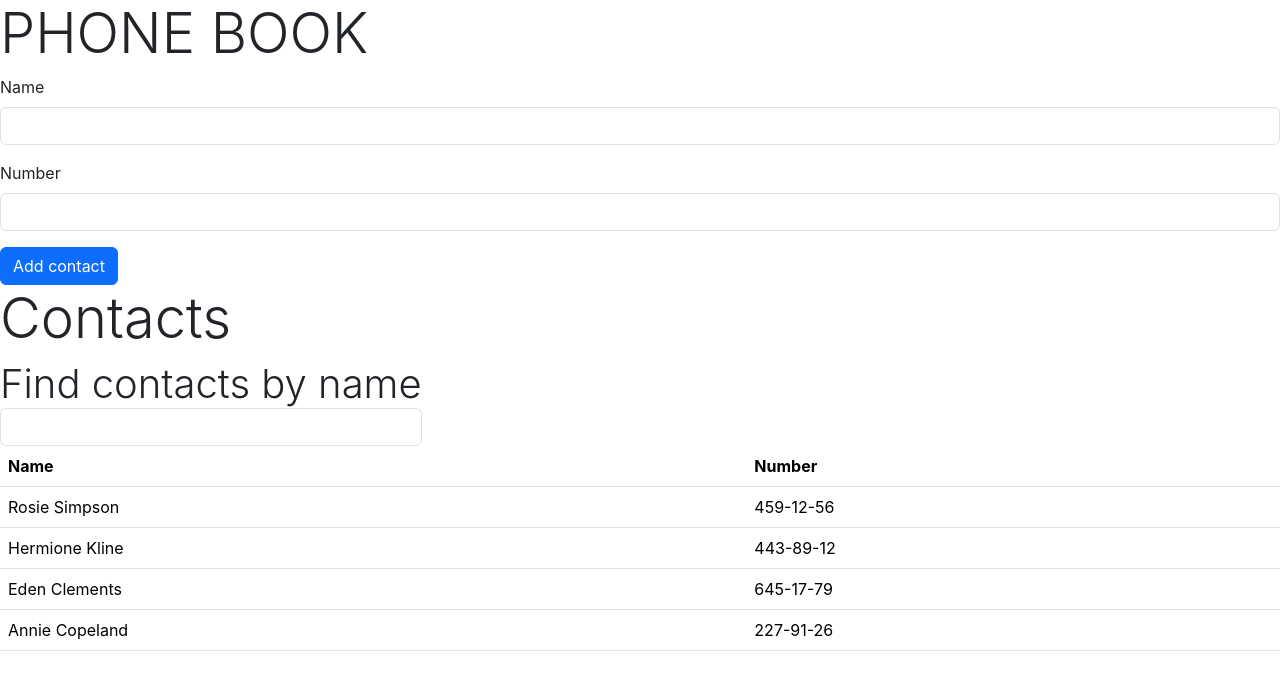
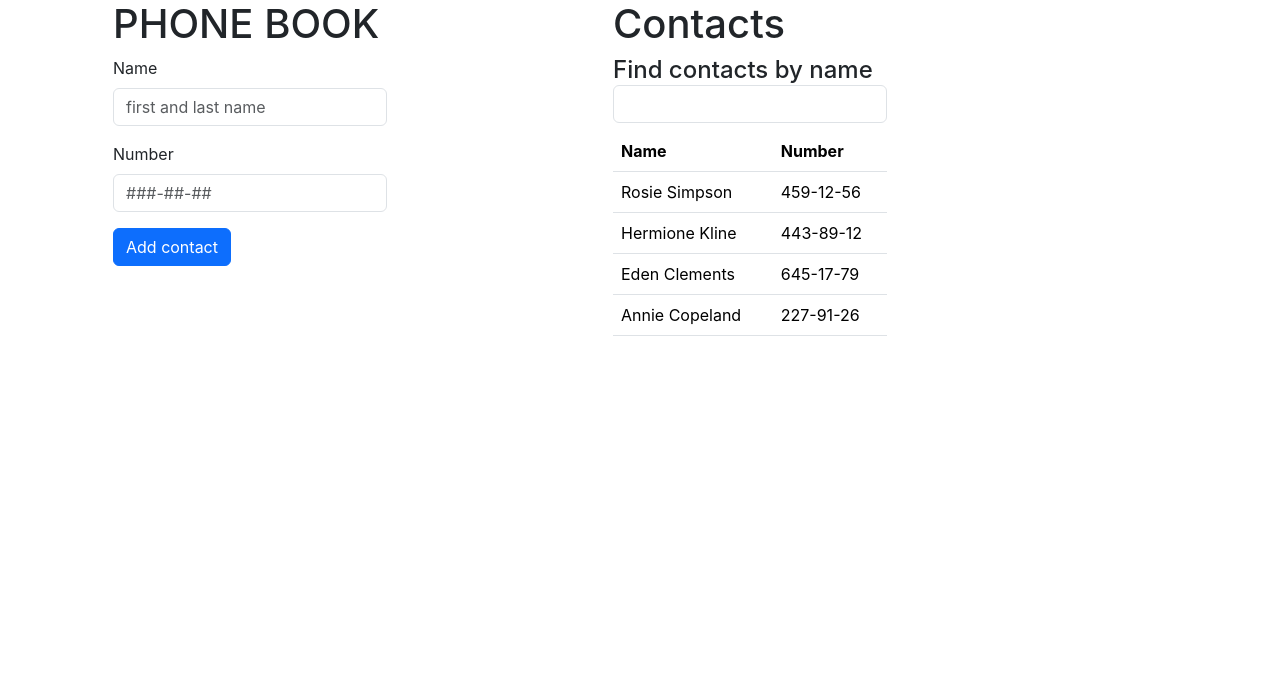
Before and after one commit to IvaZach/goit-react-hw-02-phonebook, a React (Create React App) app: page / in a window 1280 px wide. Shown: the top 690 px of the page. Built offline with nearby package versions, Linux system fonts and the light colour scheme.

Commit message:
add step 4, part 2, homework 2
refactoring

```diff
--- a/src/components/App.jsx
+++ b/src/components/App.jsx
@@ -1,6 +1,9 @@
 import React, { Component } from 'react';
 
-import { nanoid } from 'nanoid';
+import ContactForm from './ContactForm/ContactForm';
+import ContactList from './ContactList/ContactList';
+import Filter from './Filter/Filter';
+import Section from './Section/Section';
 
 export class App extends Component {
   state = {
@@ -11,8 +14,6 @@ export class App extends Component {
       { id: 'id-4', name: 'Annie Copeland', number: '227-91-26' },
     ],
     filter: '',
-    name: '',
-    number: '',
   };
 
   handleChange = evt => {
@@ -20,24 +21,10 @@ export class App extends Component {
     this.setState({ [name]: value });
   };
 
-  handleSubmit = e => {
-    e.preventDefault();
-
-    const contact = {
-      name: this.state.name,
-      number: this.state.number,
-      id: nanoid(6),
-    };
-
-    this.setState(prevState => {
-      return { contacts: [...prevState.contacts, contact] };
+  handleSubmit = contact => {
+    this.setState(({ contacts }) => {
+      return { contacts: [...contacts, contact] };
     });
-
-    this.reset();
-  };
-
-  reset = () => {
-    this.setState({ name: '', number: '' });
   };
 
   filterContact = () => {
@@ -54,75 +41,20 @@ export class App extends Component {
 
   render() {
     return (
-      <>
-        <h1 className="display-4">PHONE BOOK</h1>
-        <form onSubmit={this.handleSubmit}>
-          <div className="mb-3">
-            <label htmlFor="validationDefault01" className="form-label">
-              Name
-            </label>
-            <input
-              type="text"
-              name="name"
-              id="validationDefault01"
-              value={this.state.name}
-              onChange={this.handleChange}
-              required
-              className="form-control"
-            />
-            <div className="valid-feedback">Looks good!</div>
-          </div>
-          <div className="mb-3">
-            <label htmlFor="inputTel" className="form-label">
-              Number
-            </label>
-            <input
-              type="tel"
-              name="number"
-              id="inputTel"
-              value={this.state.number}
-              onChange={this.handleChange}
-              required
-              className="form-control"
-            />
-            <div className="valid-feedback">Looks good!</div>
-          </div>
-
-          <button type="submit" className="btn btn-primary">
-            Add contact
-          </button>
-        </form>
-
-        <h2 className="display-4">Contacts</h2>
-        <label className="display-6">
-          Find contacts by name
-          <input
-            type="text"
-            name="filter"
-            value={this.state.filter}
-            onChange={this.handleChange}
-            className="form-control"
-          ></input>
-          {console.log(this.state.filter)}
-        </label>
-
-        <table className="table">
-          <thead>
-            <tr>
-              <th scope="col">Name</th>
-              <th scope="col">Number</th>
-            </tr>
-          </thead>
-          <tbody>
-            {this.filterContact().map(({ name, number, id }) => (
-              <tr key={name} id={id}>
-                <td>{name}</td>
-                <td>{number}</td>
-              </tr>
-            ))}
-          </tbody>
-        </table>
-      </>
+      <Section>
+        <div>
+          <h1 className="h1">PHONE BOOK</h1>
+          <ContactForm onSubmit={this.handleSubmit} />
+        </div>
+        <div>
+          <h2 className="h1">Contacts</h2>
+          <Filter handleChange={this.handleChange} filter={this.state.filter} />
+          <ContactList
+            filterContact={this.filterContact}
+            handleChange={this.handleChange}
+          />
+        </div>
+      </Section>
     );
   }
 }
--- /dev/null
+++ b/src/components/ContactForm/ContactForm.jsx
@@ -0,0 +1,81 @@
+import PropTypes from 'prop-types';
+import React, { Component } from 'react';
+import { nanoid } from 'nanoid';
+import css from './ContactForm.module.css';
+
+class ContactForm extends Component {
+  state = {
+    name: '',
+    number: '',
+  };
+  handleChange = evt => {
+    const { name, value } = evt.currentTarget;
+    this.setState({ [name]: value });
+  };
+
+  handleSubmit = e => {
+    e.preventDefault();
+
+    const contact = {
+      name: this.state.name,
+      number: this.state.number,
+      id: nanoid(6),
+    };
+
+    this.props.onSubmit(contact);
+    this.reset();
+  };
+  reset = () => {
+    this.setState({ name: '', number: '' });
+  };
+
+  render() {
+    return (
+      <form onSubmit={this.handleSubmit} className={css.form}>
+        <div className="mb-3">
+          <label htmlFor="validationDefault01" className="form-label">
+            Name
+          </label>
+          <input
+            type="text"
+            name="name"
+            id="validationDefault01"
+            value={this.state.name}
+            onChange={this.handleChange}
+            required
+            className="form-control"
+            placeholder="first and last name"
+          />
+          <div className="valid-feedback">Looks good!</div>
+        </div>
+        <div className="mb-3">
+          <label htmlFor="inputTel" className="form-label">
+            Number
+          </label>
+          <input
+            type="tel"
+            name="number"
+            id="inputTel"
+            value={this.state.number}
+            onChange={this.handleChange}
+            required
+            className="form-control"
+            placeholder="###-##-##"
+            pattern="[0-9]{3}-[0-9]{2}-[0-9]{2}"
+          />
+          <div className="valid-feedback">Looks good!</div>
+        </div>
+
+        <button type="submit" className="btn btn-primary">
+          Add contact
+        </button>
+      </form>
+    );
+  }
+}
+
+ContactForm.propTypes = {
+  onSubmit: PropTypes.func.isRequired,
+};
+
+export default ContactForm;
--- /dev/null
+++ b/src/components/ContactForm/ContactForm.module.css
@@ -0,0 +1,3 @@
+.form {
+  margin-bottom: 30px;
+}
--- /dev/null
+++ b/src/components/ContactList/ContactList.jsx
@@ -0,0 +1,27 @@
+import React from 'react';
+import PropTypes from 'prop-types';
+import ContactListItem from 'components/ContactListItem/ContactListItem';
+
+const ContactList = ({ filterContact }) => (
+  <>
+    <table className="table">
+      <thead>
+        <tr>
+          <th scope="col">Name</th>
+          <th scope="col">Number</th>
+        </tr>
+      </thead>
+      <tbody>
+        {filterContact().map(({ name, number, id }) => (
+          <ContactListItem name={name} number={number} id={id} key={name} />
+        ))}
+      </tbody>
+    </table>
+  </>
+);
+
+ContactList.propTypes = {
+  filterContact: PropTypes.func.isRequired,
+};
+
+export default ContactList;
--- /dev/null
+++ b/src/components/ContactListItem/ContactListItem.jsx
@@ -0,0 +1,20 @@
+import React from 'react';
+import PropTypes from 'prop-types';
+
+const ContactListItem = ({ name, number }) => {
+  return (
+    <>
+      <tr key={name}>
+        <td>{name}</td>
+        <td>{number}</td>
+      </tr>
+    </>
+  );
+};
+
+ContactListItem.propTypes = {
+  name: PropTypes.string.isRequired,
+  number: PropTypes.string.isRequired,
+};
+
+export default ContactListItem;
--- /dev/null
+++ b/src/components/Filter/Filter.jsx
@@ -0,0 +1,22 @@
+import React from 'react';
+import PropTypes from 'prop-types';
+
+const Filter = ({ handleChange, filter }) => (
+  <label className="h4">
+    Find contacts by name
+    <input
+      type="text"
+      name="filter"
+      value={filter}
+      onChange={handleChange}
+      className="form-control"
+    ></input>
+  </label>
+);
+
+Filter.propTypes = {
+  handleChange: PropTypes.func.isRequired,
+  filter: PropTypes.string.isRequired,
+};
+
+export default Filter;
--- /dev/null
+++ b/src/components/Section/Section.jsx
@@ -0,0 +1,8 @@
+import React from 'react';
+import css from './Section.module.css';
+
+const Section = ({ children }) => (
+  <section className={css.section}>{children}</section>
+);
+
+export default Section;
--- /dev/null
+++ b/src/components/Section/Section.module.css
@@ -0,0 +1,20 @@
+.section {
+  display: flex;
+  justify-content: space-around;
+}
+
+@media screen and (min-width: 480px) {
+  .section {
+    width: 480px;
+  }
+}
+@media screen and (min-width: 768px) {
+  .section {
+    width: 768px;
+  }
+}
+@media screen and (min-width: 1200px) {
+  .section {
+    width: 1000px;
+  }
+}
```
